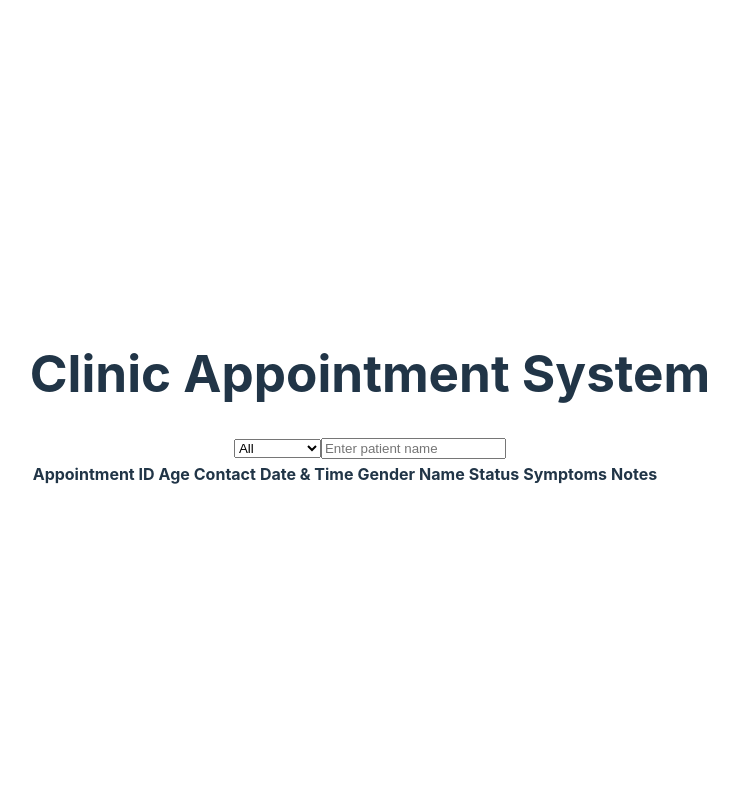
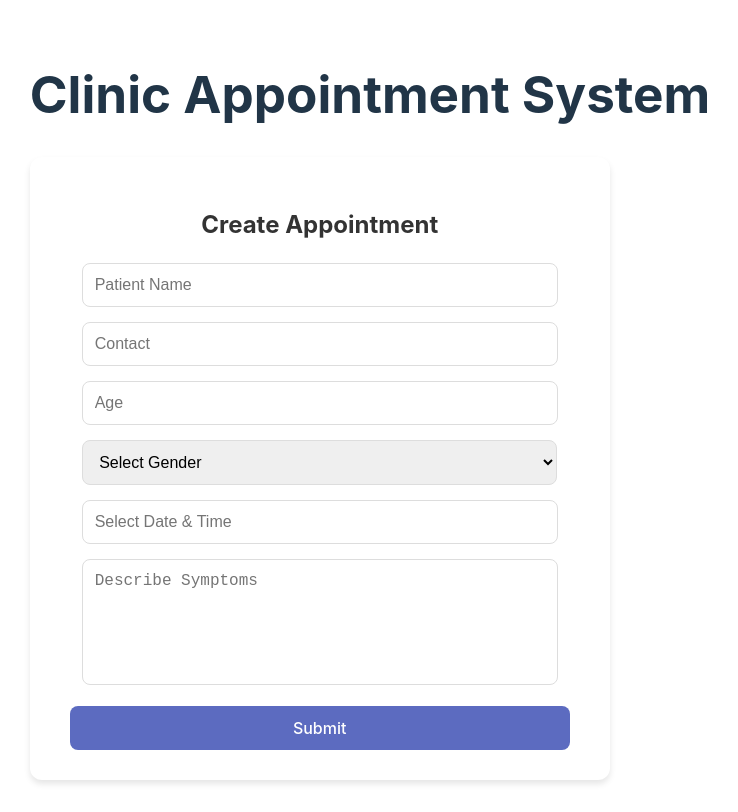
Before and after one commit to Moamen-Yazouri/clinic-appointment-system, a React (Vite) app: page / in a window 1280 px wide. Shown: the whole page, without its empty margins (270-1008 px from the left). Built offline with nearby package versions, Linux system fonts and the light colour scheme.

Commit message:
edit imports in App

```diff
--- a/src/App.tsx
+++ b/src/App.tsx
@@ -1,13 +1,13 @@
 import "./App.css";
-// import CreateAppointment from "./Screens/CreateAppointment/CreateAppointment";
-import ManageAppointments from "./Screens/ManageAppointments/ManageAppointments";
+import CreateAppointment from "./Screens/CreateAppointment/CreateAppointment";
+// import ManageAppointments from "./Screens/ManageAppointments/ManageAppointments";
 
 function App() {
   return (
     <>
       <h1>Clinic Appointment System</h1>
-      {/* <CreateAppointment /> */}
-      <ManageAppointments />
+      <CreateAppointment />
+      {/* <ManageAppointments /> */}
     </>
   );
 }
```
